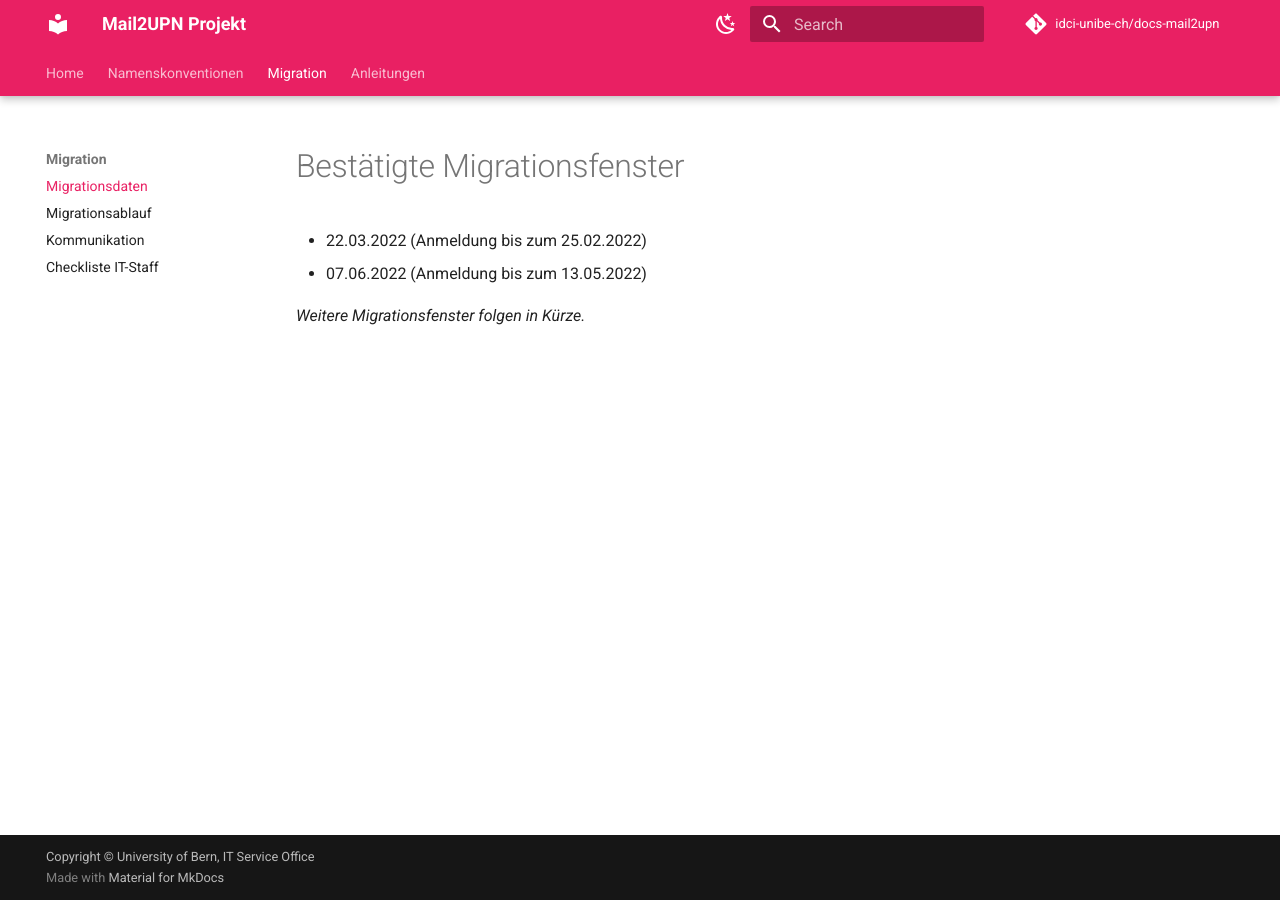
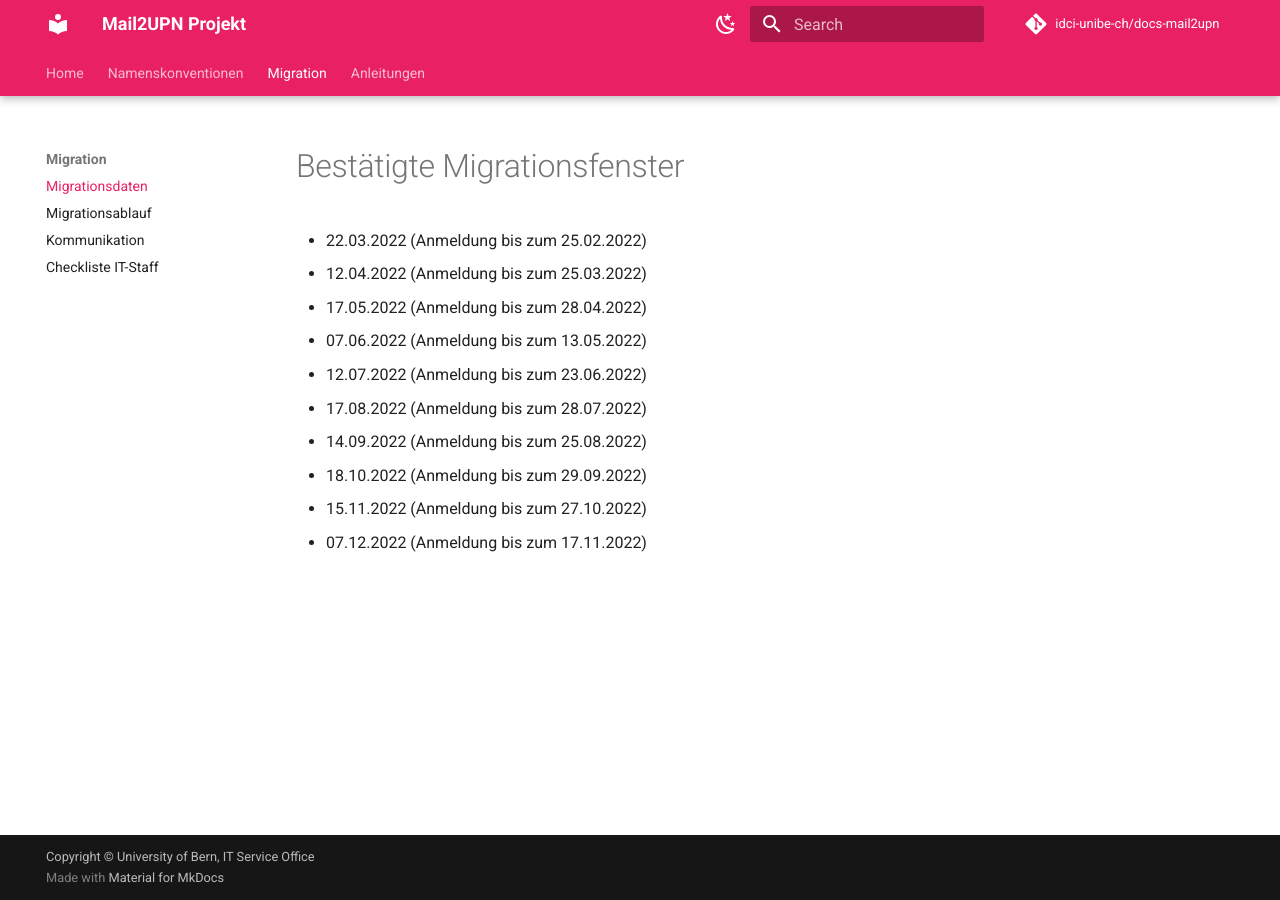
Before and after one commit to idci-unibe-ch/docs-mail2upn, an MkDocs documentation site: the page built from docs/migration/migration-dates.md, in a window 1280 px wide. Built offline with MkDocs 1.6.1 and Material for MkDocs 9.7.7, drawn with Linux system fonts in a browser that asks for light colours; comment, search, counter and statistics services are not loaded.

Commit message:
(story): Updated the migration date page

```diff
--- a/docs/migration/migration-dates.md
+++ b/docs/migration/migration-dates.md
@@ -1,6 +1,12 @@
 # Bestätigte Migrationsfenster
 
 - 22.03.2022 (Anmeldung bis zum 25.02.2022)
+- 12.04.2022 (Anmeldung bis zum 25.03.2022)
+- 17.05.2022 (Anmeldung bis zum 28.04.2022)
 - 07.06.2022 (Anmeldung bis zum 13.05.2022)
-
-*Weitere Migrationsfenster folgen in Kürze.*
+- 12.07.2022 (Anmeldung bis zum 23.06.2022)
+- 17.08.2022 (Anmeldung bis zum 28.07.2022)
+- 14.09.2022 (Anmeldung bis zum 25.08.2022)
+- 18.10.2022 (Anmeldung bis zum 29.09.2022)
+- 15.11.2022 (Anmeldung bis zum 27.10.2022)
+- 07.12.2022 (Anmeldung bis zum 17.11.2022)
```
